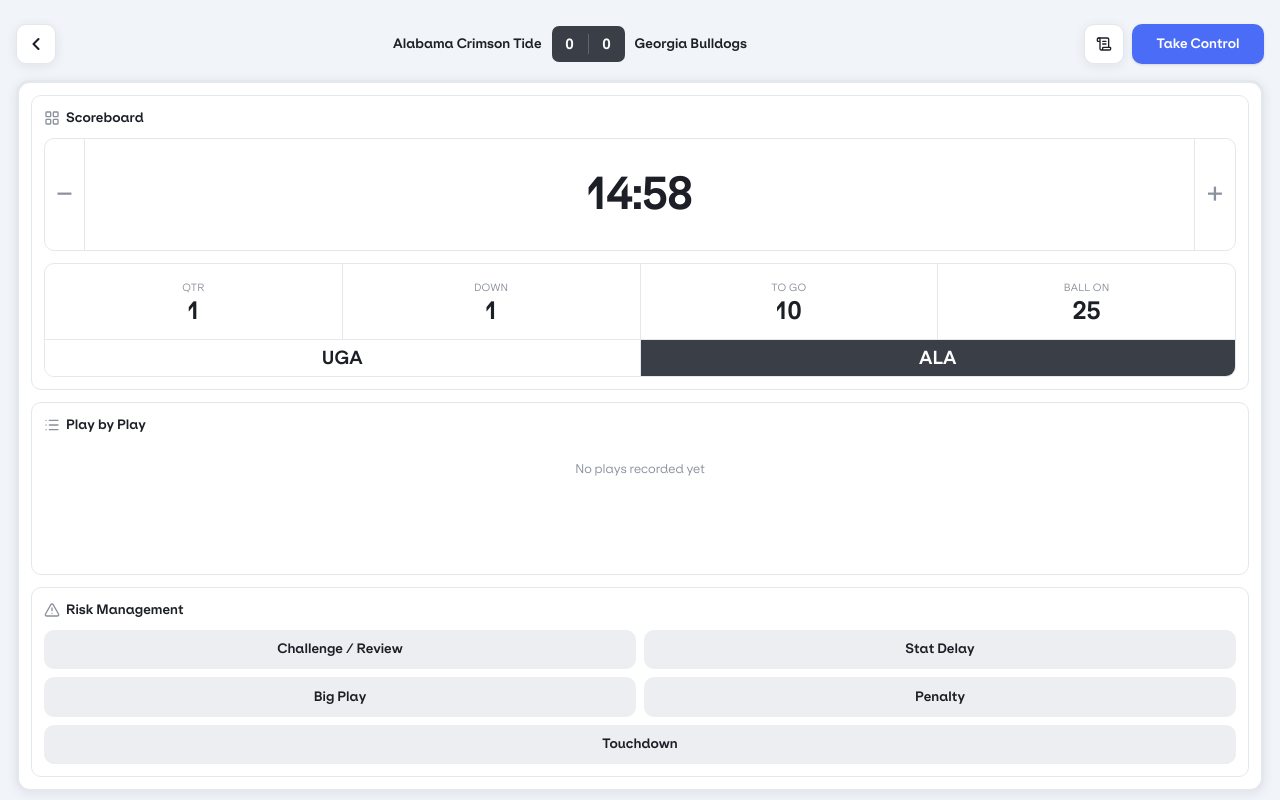
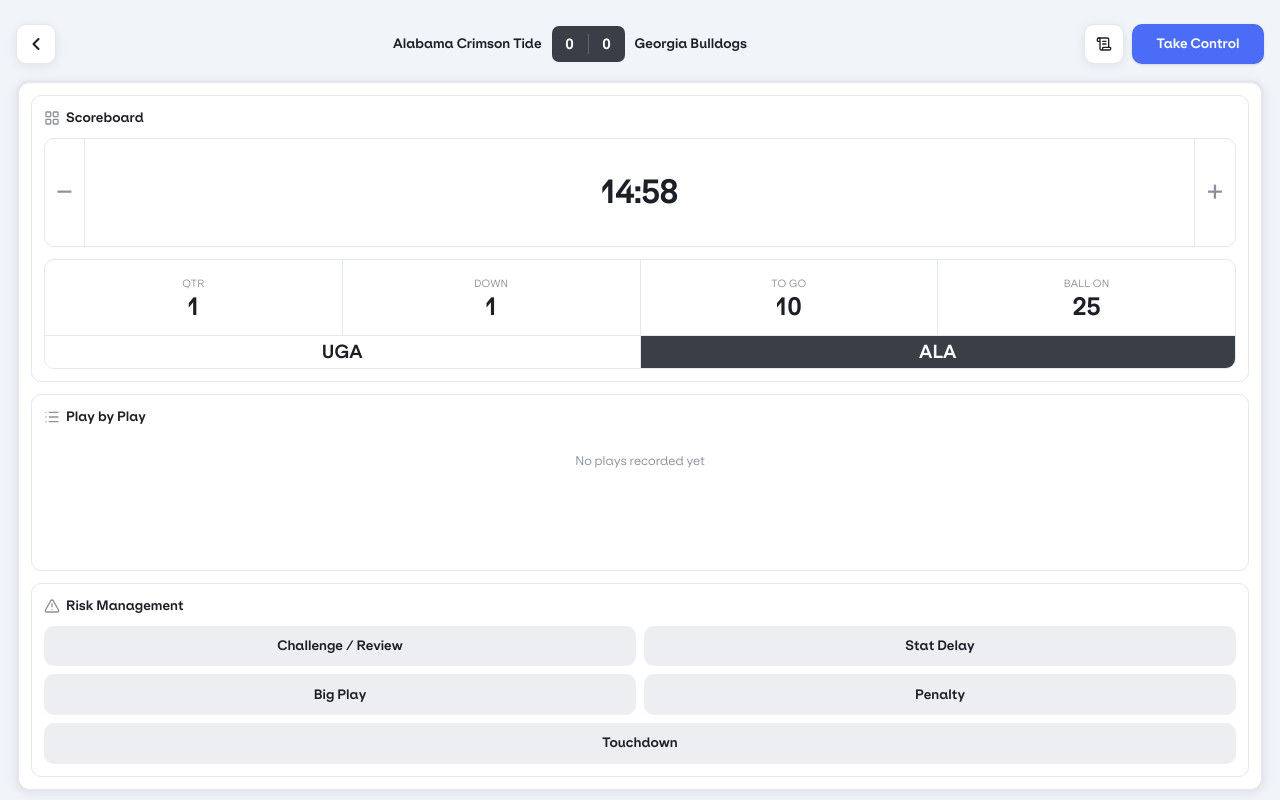
Before and after one commit to GS-MarkBailey/NCAAF-Data-Collection, a React (Vite) app: page /fixtures in a window 1280 px wide. Both pictures are taken after a click on the button 640 px from the left and 219 px from the top of the page. Built offline with nearby package versions, Linux system fonts and the light colour scheme.

Commit message:
Auto-deploy: Cursor changes (2026-06-16 10:43 UTC)
src/components/game/ScoreboardPanel.tsx,src/components/shadcn/ScoreboardPanelShadcn.tsx,

```diff
--- a/src/components/game/ScoreboardPanel.tsx
+++ b/src/components/game/ScoreboardPanel.tsx
@@ -91,7 +91,7 @@
               }
               aria-pressed={!paused && !awaitingQuarterStart && !regulationComplete}
             >
-              <span className="text-[2.75rem] font-bold leading-none tracking-tight text-[var(--color-text)] landscape-mobile:text-5xl">
+              <span className="text-[2rem] font-bold leading-none tracking-tight text-[var(--color-text)]">
                 {formatClock(clockSeconds)}
               </span>
               {awaitingQuarterStart && (
--- a/src/components/shadcn/ScoreboardPanelShadcn.tsx
+++ b/src/components/shadcn/ScoreboardPanelShadcn.tsx
@@ -96,7 +96,7 @@
             aria-pressed={!paused && !awaitingQuarterStart && !regulationComplete}
           >
             <div className="flex flex-col items-center gap-2">
-              <span className="text-[2.75rem] font-bold leading-none landscape-mobile:text-5xl">
+              <span className="text-[2rem] font-bold leading-none">
                 {formatClock(clockSeconds)}
               </span>
               {awaitingQuarterStart && (
```
